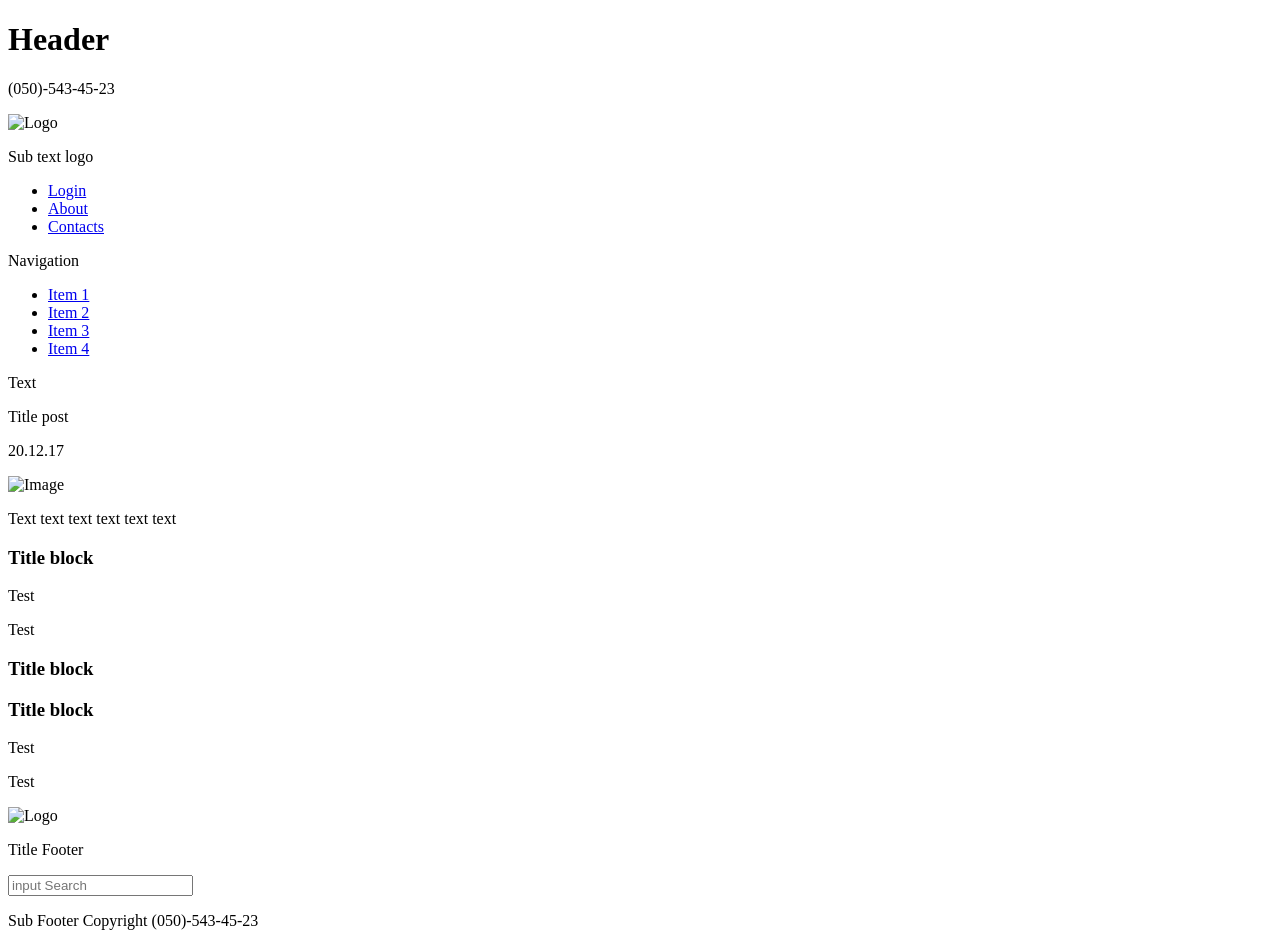
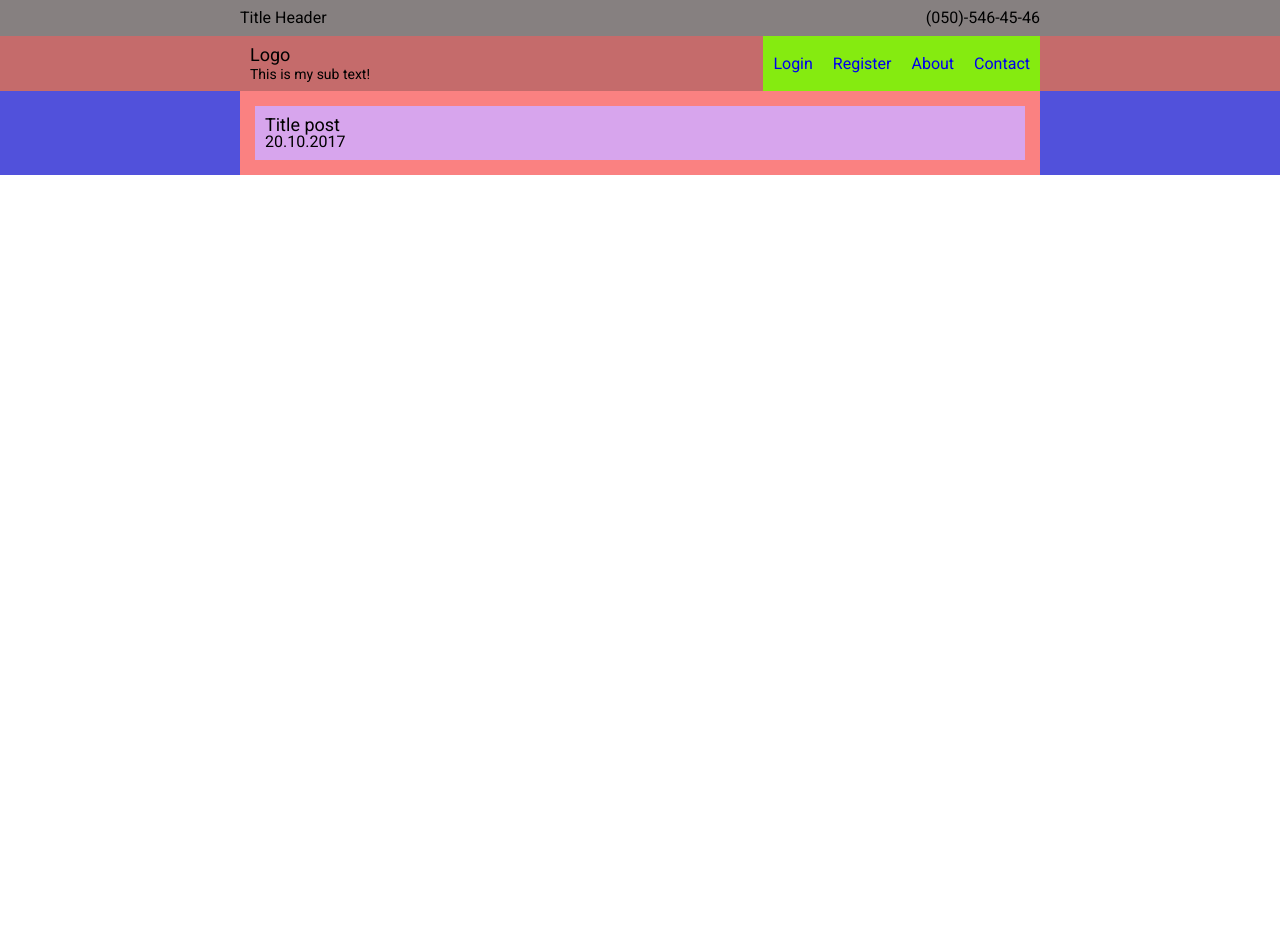
Before and after one commit to DzeNb/HomeWork, a plain HTML site: page index.html in a window 1280 px wide. After the commit the page ends 800 px from the top, so only its background shows below. Drawn offline with Linux system fonts and the light colour scheme.

Commit message:
resetHomeWork_1

```diff
--- a/index.html
+++ b/index.html
@@ -1,162 +1,70 @@
 <!DOCTYPE html>
 <html>
     <head>
-        <title>My Home Work</title>
+        <title>Home Work</title>
         <meta charset="UTF-8"/>
-        <link rel="stylesheet" href="#"/>
+        <link href="https://fonts.googleapis.com/css?family=Roboto:400,500,700&amp;subset=latin-ext" rel="stylesheet">
+        <link rel="stylesheet" href="style.css"/>
     </head>
     <body>
+        <div class="headerTop">
             <div class="wrapper">
-
-            <header class="mainHeader">
-                <div class="Header">
-                    <h1 class="nameHeader">Header
+              <div class="wrapTitle">
+              <h1 class="headerTitle">
+                Title Header
               </h1>
-                    <p class="phone">
-                        <span>(050)-543-45-23
-                        </span>
-                    </p>
               </div>
-                <div class="footerHeader">
-                    <div class="footerHeaderLogo">
-                        <div class="headerLogoImg">
-                            <img scr="#" alt="Logo"/>
-                        </div>
-                        <div class="headerLogoSubtext">
-                            <p class="subTextLogo">Sub text logo
+              <div class="wrapTel">
+              <p class="tel">
+                (050)-546-45-46
               </p>
               </div>
             </div>
-                    <div class="footerHeaderNavigation">
-                        <ul>
-                            <li><a href="#">Login</a>
-                            </li>
-                            <li><a href="#">About</a>
-                            </li>
-                            <li><a href="#">Contacts</a>
-                            </li>
-                        </ul>
           </div>
+
+        <header class="header">
+          <div class="wrapper">
+            <div class="logo">
+              <p class="logoText">
+                Logo
+              </p>
+              <p class="logoSubText">
+                This is my sub text!
+              </p>
+            </div>
+            <nav class="headerNav">
+              <a href="#">Login</a>
+              <a href="#">Register</a>
+              <a href="#">About</a>
+              <a href="#">Contact</a>
+            </nav>
           </div>
         </header>
 
-            <div class="main">
 
-                <nav class="navigation">
-                    <div class="navigationName">
-                        <p>Navigation</p>
+        <main class="container">
+          <div class="wrap">
+            <div class="articleSidebarRow">
+              <div class="article">
+                <div class="articleHead">
+                  <h2 class="title">
+                    Title post
+                  </h2>
                 </div>
-                    <div class="listNavigation">
-                        <ul>
-                            <li>
-                                <a href="#"> Item 1
-                                </a>
-                            </li>
-                            <li>
-                                <a href="#"> Item 2
-                                </a>
-                            </li>
-                            <li>
-                                <a href="#"> Item 3
-                                </a>
-                            </li>
-                            <li>
-                                <a href="#"> Item 4
-                                </a>
-                            </li>
-                        </ul>
-                    </div>
-                    <div class="navigationFooterText">
-                        <p>Text</p>
-                    </div>
-                </nav>
-
-                <section class="main-section">
-                    <div class="titlePost">
-                        <p class="titlePostText">
-                            <span>Title post
-                            </span>
-                        </p>
-                        <p class="titlePostData">
-                            <span>20.12.17
-                            </span>
+                <p class="date">
+                  20.10.2017
                 </p>
               </div>
-                    <div class="image">
-                        <img src="#" alt="Image"/>
+              <div class="articleBody">
+
               </div>
-                    <div class="mainText">
-                        <p class="ArticleText">
-                            Text text text text text text
-                        </p>
+              <aside class=sideBar>
+                <div class="sidebarNav">
+
                 </div>
-                </section>
-
-                <section class="titleBlock-section">
-                    <div class="titleBlockLeft">
-                        <div class="titleBlockName">
-                            <h3>Title block
-                            </h3>
-                        </div>
-                        <div class="titleBlockLeft-TL">
-                            <p class="titleBlockText">Test
-                            </p>
-                        </div>
-                        <div class="titleBlockLeft-TR">
-                            <p class="titleBlockText">Test
-                            </p>
+              </aside>
             </div>
           </div>
-                    <div class="titleBlockMiddle">
-                        <div class="titleBlockName">
-                            <h3>Title block
-                            </h3>
-                        </div>
-                    </div>
-                    <div class="titleBlockRight">
-                        <div class="titleBlockName">
-                            <h3>Title block
-                            </h3>
-                        </div>
-                        <div class="titleBlockRight-TL">
-                            <p class="titleBlockText">Test
-                            </p>
-                        </div>
-                        <div class="titleBlockRight-TR">
-                            <p class="titleBlockText">Test
-                            </p>
-                        </div>
-                    </div>
-                </section>
-
-                <section class="footer-section">
-                    <div class="footerLogo">
-                        <img src="#" alt="Logo"/>
-                    </div>
-                    <div class="footer-sectionTitle">
-                        <p class="footer-sectionTitleText">Title Footer
-                        </p>
-                    </div>
-                    <div class="footer-sectionSearch">
-                        <input
-                        type="search"
-                        class="search"
-                        id="search"
-                        placeholder="input Search"/>
-                    </div>
-                </section>
-
-            </div>
-
-            <footer class="footer">
-                <p><span class="footerTextLeft">Sub Footer
-                    </span>
-                    <span class="footerTextMiddle">Copyright
-                    </span>
-                    <span class="footerTextRight">(050)-543-45-23
-                    </span>
-                </p>
-            </footer>
-        </div>
+        </main>
     </body>
 </html>
--- /dev/null
+++ b/style.css
@@ -0,0 +1,168 @@
+html, body, div, span, applet, object, iframe,
+h1, h2, h3, h4, h5, h6, p, blockquote, pre,
+a, abbr, acronym, address, big, cite, code,
+del, dfn, em, img, ins, kbd, q, s, samp,
+small, strike, strong, sub, sup, tt, var,
+b, u, i, center,
+dl, dt, dd, ol, ul, li,
+fieldset, form, label, legend,
+table, caption, tbody, tfoot, thead, tr, th, td,
+article, aside, canvas, details, embed,
+figure, figcaption, footer, header, hgroup,
+menu, nav, output, ruby, section, summary,
+time, mark, audio, video {
+	margin: 0;
+	padding: 0;
+	border: 0;
+	font-size: 100%;
+	font: inherit;
+	vertical-align: baseline;
+}
+/* HTML5 display-role reset for older browsers */
+article, aside, details, figcaption, figure,
+footer, header, hgroup, menu, nav, section {
+	display: block;
+}
+
+a {
+  text-decoration: none;
+}
+
+html {
+  min-height: 100%;
+  height: 100%;
+}
+
+body {
+  line-height: 1;
+  background-color: white;
+  font-family: "Roboto", sans-serif;
+  min-height: 100%;
+  height: 100%;
+}
+
+ol, ul {
+	list-style: none;
+}
+blockquote, q {
+	quotes: none;
+}
+blockquote:before, blockquote:after,
+q:before, q:after {
+	content: '';
+	content: none;
+}
+table {
+	border-collapse: collapse;
+	border-spacing: 0;
+}
+
+
+.headerTop {
+  background-color: rgb(134, 128, 128);
+  padding:  10px 15px;
+}
+
+.headerTop .wrapper {
+
+}
+
+.wrapper {
+  max-width: 800px;
+  margin: 0 auto;
+  display: flex;
+  justify-content: space-between;
+
+
+}
+
+.haderTop .headerTitle {
+  font-size: 22px;
+  color: black;
+
+}
+
+/*.wrapTitle {
+  width: 61%;
+  display: flex;
+  justify-content: flex-end;
+}
+
+.wrapTel {
+width: 25%;
+display: flex;
+margin-right: auto;
+
+}*/
+
+.header {
+  background-color: rgb(197, 107, 107);
+  padding: 0px 15px;
+}
+
+.header .logo .logoText {
+  font-size: 18px;
+  color: black;
+  margin-bottom: 3px;
+}
+
+.header .logo {
+  padding: 10px;
+}
+
+.header .logo .logoSubText {
+  font-size: 14px;
+  color: black;
+}
+
+.header .headerNav  {
+  display: flex;
+  flex: wrap;
+
+}
+
+.header .headerNav a {
+  transition: all 0.3s;
+  padding: 10px;
+  background-color: rgb(133, 235, 16);
+  display: flex;
+  justify-content: center;
+  align-items: center;
+
+}
+
+header .headerNav a:hover {
+  background-color: rgb(59, 137, 168);
+  color: rgb(20, 5, 5);
+}
+
+.container {
+  padding: 0 15px;
+  background-color: rgb(81, 81, 219);
+}
+
+.container .wrap {
+  max-width: 800px;
+  margin: 0 auto;
+  background-color: rgb(145, 140, 140);
+}
+
+.container .articleSidebarRow {
+  padding: 15px;
+  background-color: rgb(250, 129, 129);
+}
+
+.container .articleSidebarRow .article {
+  padding: 10px;
+  background-color: rgb(215, 165, 237);
+}
+
+.container .articleSidebarRow .title {
+  font-size: 18px;
+
+}
+
+.container .articleSidebarRow .sidebarNav {
+  font-size: 18px;
+
+}
```
Lines whose indentation alone changed are shown as unchanged.
